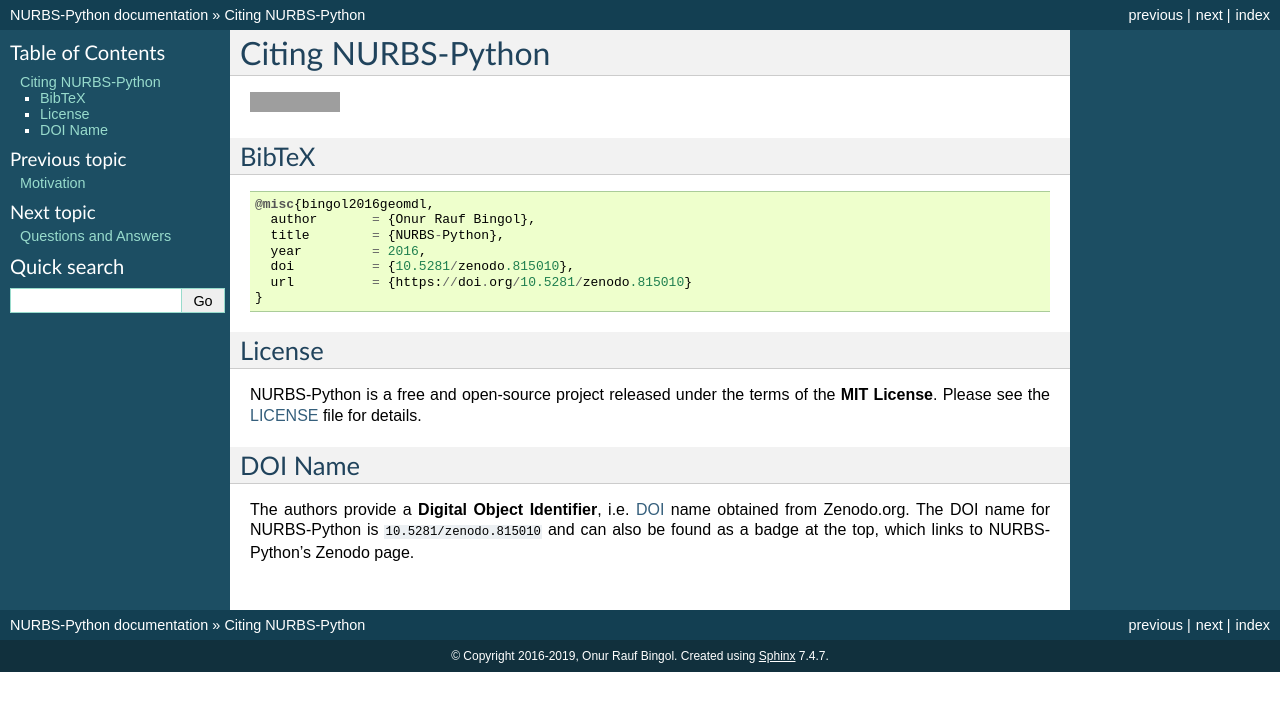
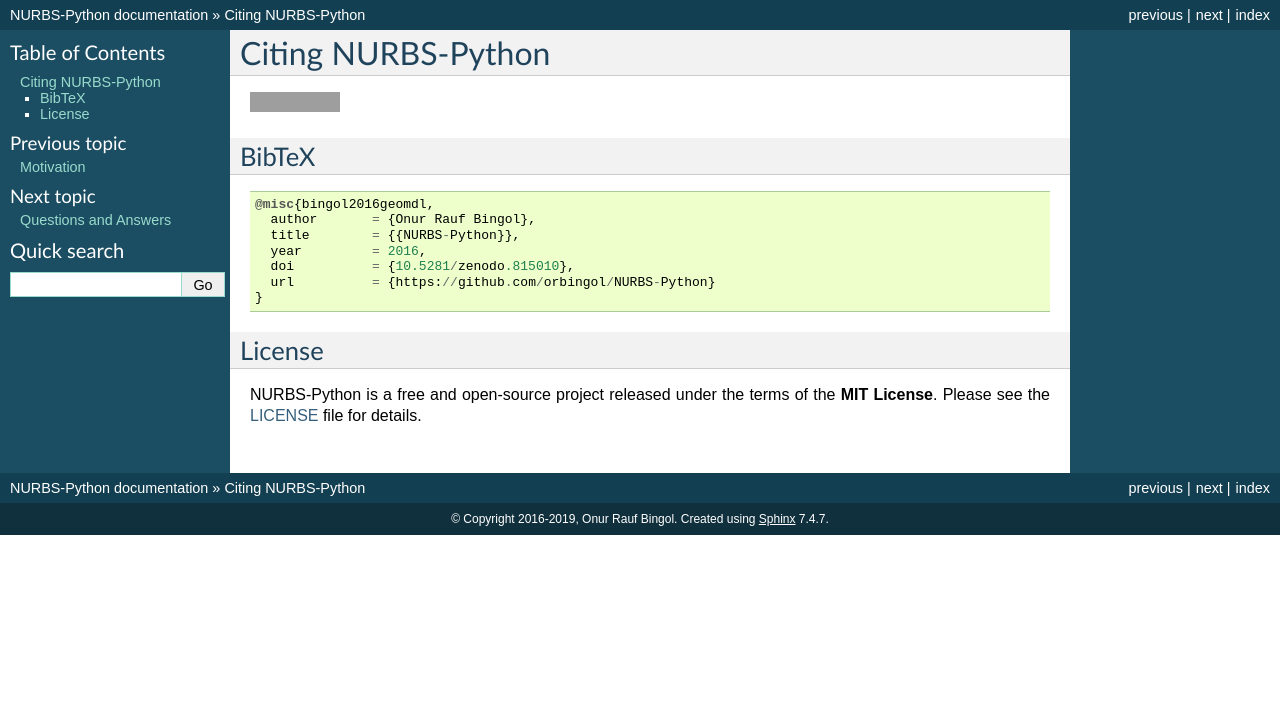
Before and after one commit to orbingol/NURBS-Python, a Sphinx documentation site: the page built from docs/citing.rst, in a window 1280 px wide. Shown: the top 711 px of the page. Built offline with Sphinx 7.4.7, drawn with Linux system fonts in a browser that asks for light colours; formulas are drawn with MathJax 3; grey boxes are pictures that could not be loaded.

Commit message:
Update citing.rst

```diff
--- a/docs/citing.rst
+++ b/docs/citing.rst
@@ -10,10 +10,10 @@
 
     @misc{bingol2016geomdl,
       author       = {Onur Rauf Bingol},
-      title        = {NURBS-Python},
+      title        = {{NURBS-Python}},
       year         = 2016,
       doi          = {10.5281/zenodo.815010},
-      url          = {https://doi.org/10.5281/zenodo.815010}
+      url          = {https://github.com/orbingol/NURBS-Python}
     }
 
 License
@@ -22,13 +22,6 @@
 NURBS-Python is a free and open-source project released under the terms of the **MIT License**.
 Please see the LICENSE_ file for details.
 
-DOI Name
-========
-
-The authors provide a **Digital Object Identifier**, i.e. DOI_ name obtained from Zenodo.org. The DOI name for
-NURBS-Python is ``10.5281/zenodo.815010`` and can also be found as a badge at the top, which links to NURBS-Python's
-Zenodo page.
-
 
 .. |DOI| image:: https://zenodo.org/badge/DOI/10.5281/zenodo.815010.svg
 .. _DOI: https://doi.org/10.5281/zenodo.815010
```
